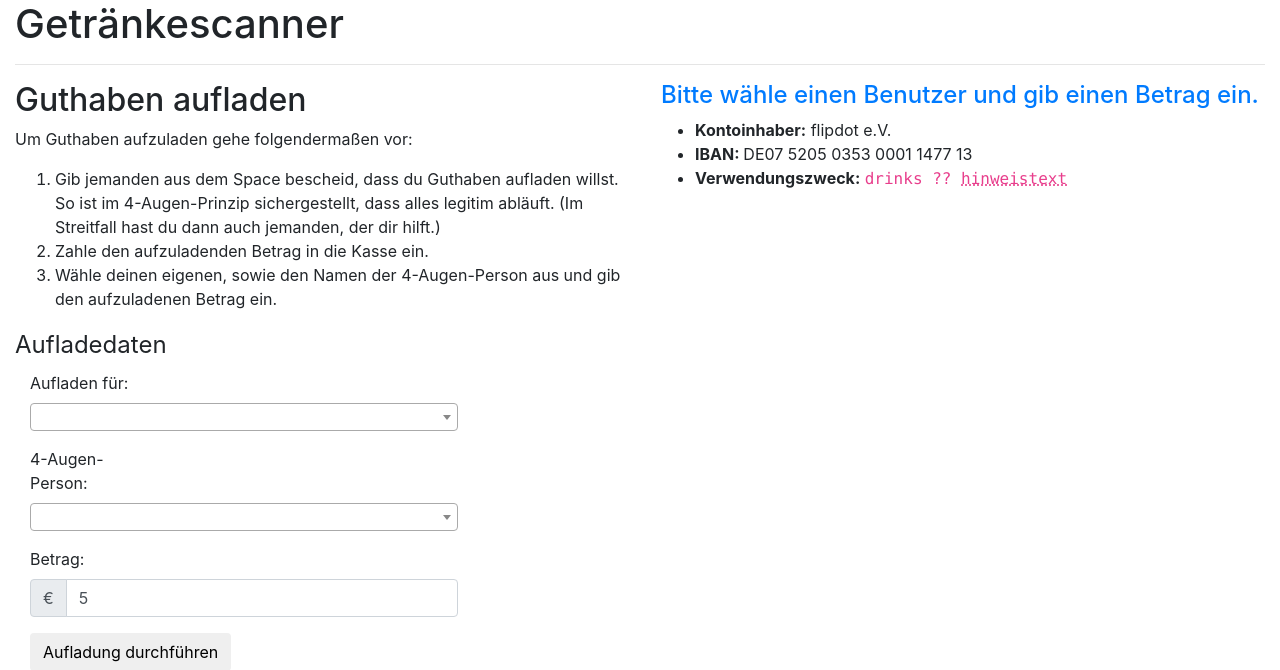
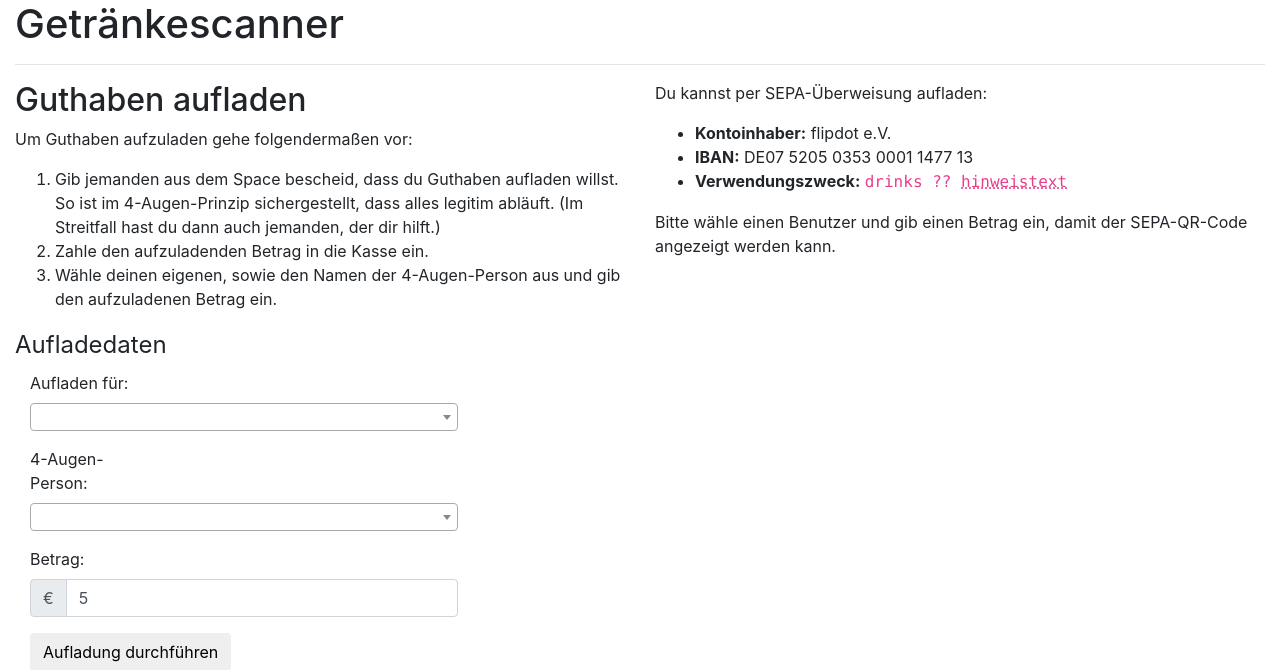
Before and after one commit to flipdot/drinks-touch, a Flask app: page / in a window 1280 px wide. Shown: the top 670 px of the page. Run offline with Flask 2, Linux system fonts and the light colour scheme; parts of the project's set-up code (start-up, migrations or seed data) failed here and were passed over.

Commit message:
SEPA Order
+ Readd SEPA text hint
~ Puts SEPA data above QR code
~ Scales QR code to 50%
- Blue color from text

```diff
--- a/webserver/templates/index.html
+++ b/webserver/templates/index.html
@@ -8,15 +8,20 @@
             {% include "recharge.html" %}
         </div>
         <div class="col-md-6">
-            <div class="d-flex justify-content-center align-items-center">
-                <img class="d-none" id="qrcode"/>
-                <h4 class="d-none text-primary" id="qrcode_hint">Bitte wähle einen Benutzer und gib einen Betrag ein.</h4>
-            </div>
+            <p>
+                Du kannst per SEPA-Überweisung aufladen:<br>
+            </p>
             <ul>
                 <li><b>Kontoinhaber:</b> flipdot e.V.</li>
-                <li><b>IBAN: </b>DE07 5205 0353 0001 1477 13</li>
-                <li><b>Verwendungszweck:</b> <code>drinks <span id="uid">??</span> <abbr title="Der Hinweistext ist frei wählbar">hinweistext</abbr></code></li>
+                <li><b>IBAN:</b> DE07 5205 0353 0001 1477 13</li>
+                <li><b>Verwendungszweck:</b> <code>drinks <span id="uid">&lacute;uid&racute;</span> <abbr title="Der Hinweistext ist frei wählbar">hinweistext</abbr></code></li>
             </ul>
+            <div class="d-flex justify-content-center align-items-center">
+                <img class="d-none w-50" id="qrcode"/>
+                <p class="d-none" id="qrcode_hint">
+                    Bitte wähle einen Benutzer und gib einen Betrag ein, damit der SEPA-QR-Code angezeigt werden kann.
+                </p>
+            </div>
         </div>
     </div>
     {# include "stats.html" #}
```
